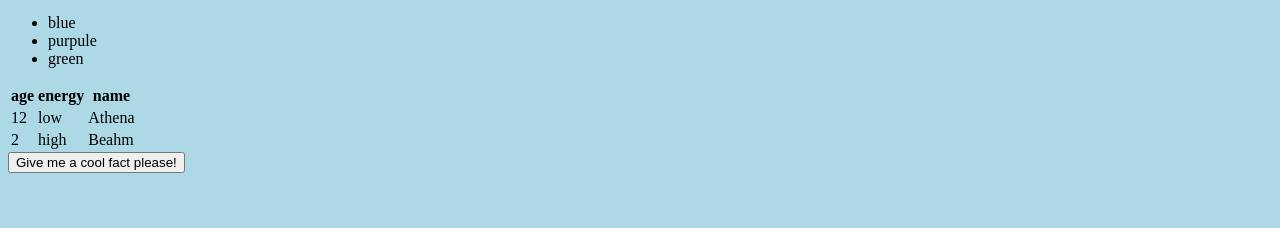
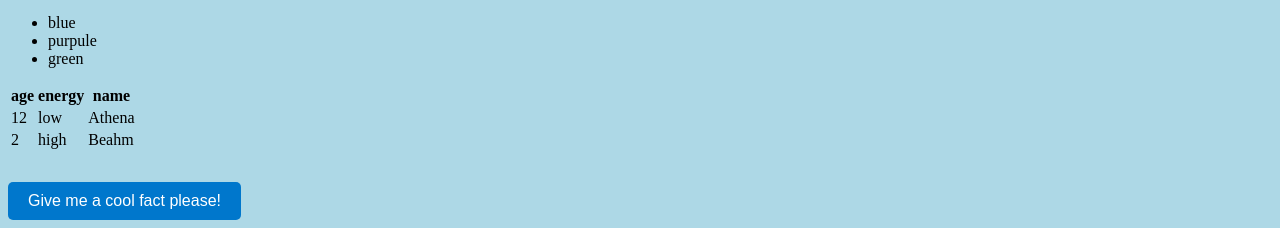
Before and after one commit to r1234567809876543/my-web-, a plain HTML site: page index.html in a window 1280 px wide. Shown: the part 795-1023 px from the top of the page. Before the commit the page ends 976 px from the top, so only its background shows below. Drawn offline with Linux system fonts and the light colour scheme.

Commit message:
Update style.css

```diff
--- a/style.css
+++ b/style.css
@@ -11,3 +11,18 @@ h1 {
 		font-family: verdana;
 		font-size:20px;
 	}
+/* Button styling */
+button {
+  background-color: #0077cc;
+  color: white;
+  font-size: 1rem;
+  padding: 10px 20px;
+  margin-top: 30px;
+  border: none;
+  border-radius: 5px;
+  cursor: pointer;
+}
+
+button:hover {
+  background-color: #005fa3;
+}
```
